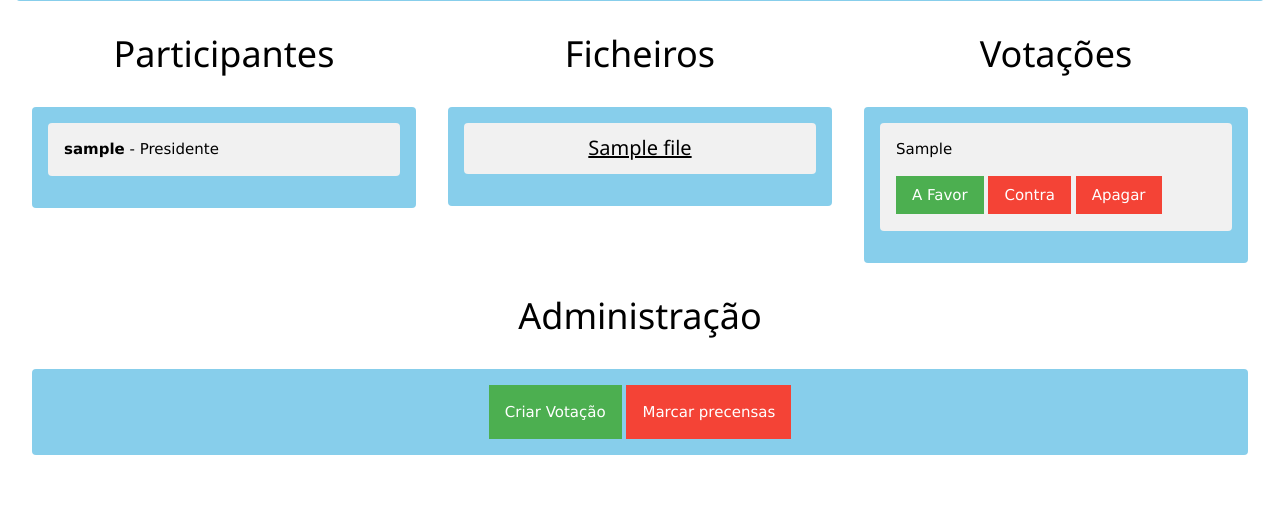
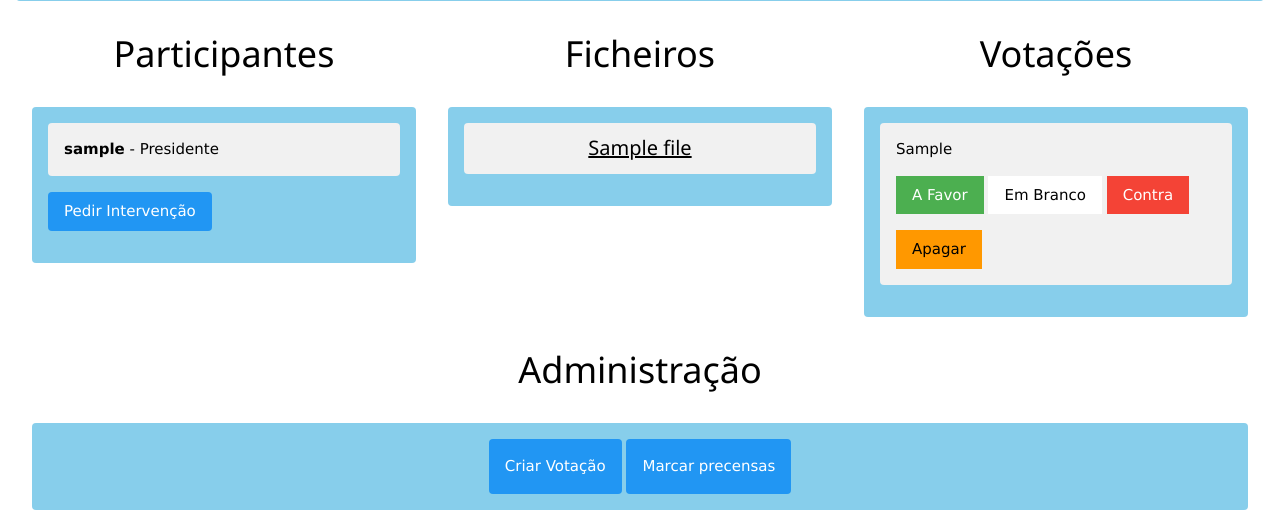
Before and after one commit to nelsonsilva16/MeetingSupportApp, a Django app: page /reuniao/1 in a window 1280 px wide. Shown: the part 298-808 px from the top of the page. Before the commit the page ends 753 px from the top, so only its background shows below. Run offline with Django 4.2, Linux system fonts and the light colour scheme; a user stored in the database is signed in; tables that the repository leaves empty hold one stand-in row (values such as "Sample post").

Commit message:
commit 23h

```diff
--- a/MeetingApp/views.py
+++ b/MeetingApp/views.py
@@ -31,9 +31,10 @@ def pagina_reuniao(request,id):
     utilizador = models.User.objects.filter(participante__reuniao=id).values('username','participante__reuniao','participante__role')
     ficheiros = models.File.objects.filter(reuniao=id)
     votacoes = models.Votacao.objects.filter(reuniao=id)
+    intervencoes = models.Intervencao.objects.filter(reuniao=id)
 
     reuniao = models.Reuniao.objects.filter(id= id)
-    context = {'ficheiros': ficheiros,'participantes': utilizador, 'reuniao': reuniao,'votacoes': votacoes}
+    context = {'ficheiros': ficheiros,'participantes': utilizador, 'reuniao': reuniao,'votacoes': votacoes,'intervencoes':intervencoes}
     return render(request, "MeetingApp/ReuniaoPage.html", context)
 
 
--- a/templates/MeetingApp/ReuniaoPage.html
+++ b/templates/MeetingApp/ReuniaoPage.html
@@ -20,6 +20,7 @@
                    <p class="w3-medium"><b>{{ item.username }}</b> - {{ item.participante__role }} </p>
                </div>
               {% endfor %}
+                <a class="w3-align-right w3-button w3-blue w3-margin-bottom w3-round" > Pedir Intervenção </a>
         {% else %}
                <h4 class="w3-center">Ainda nao há participantes...</h4>
         {% endif %}
@@ -55,16 +56,16 @@
                  <h4 class="w3-center">{{vote.name}} </h4>
                     <p>{{vote.assunto}}</p>
                     <a class="w3-align-left w3-button w3-green w3-margin-bottom">A Favor</a>
+                    <a class="w3-align-right w3-button w3-white w3-margin-bottom">Em Branco</a>
                     <a class="w3-align-right w3-button w3-red w3-margin-bottom">Contra</a>
                     {% for reu in reuniao %}
                         {% if item.participante__role == 'Presidente' %}
-                            <a class="w3-align-right w3-button w3-red w3-margin-bottom" href="/delete/{{ vote.id }}/{{ reu.id }}">Apagar</a>
+                            <a class="w3-align-right w3-button w3-orange w3-margin-bottom" href="/delete/{{ vote.id }}/{{ reu.id }}">Apagar</a>
                         {% elif item.participante__role == 'Vice-presidente'%}
-                            <a class="w3-align-right w3-button w3-red w3-margin-bottom" href="/delete/{{ vote.id }}/{{ reu.id }}">Apagar </a>
+                            <a class="w3-align-right w3-button w3-orange w3-margin-bottom" href="/delete/{{ vote.id }}/{{ reu.id }}">Apagar </a>
                         {% endif %}
                     {% endfor %}
                 </div>
-
               {% endfor %}
             {% else %}
                <h4 class="w3-center">Ainda nao há votações...</h4>
@@ -80,19 +81,31 @@
             {% for reu in reuniao %}
                <h1 class="w3-center w3-padding-16">Administração</h1>
                <div class="w3-container w3-padding-16 w3-light-blue w3-round">
-                    <a class="w3-align-left w3-button w3-green w3-padding-16 " href="/votacao/{{ reu.id }}">Criar Votação</a>
-                    <a class="w3-align-right w3-button w3-red w3-padding-16 ">Marcar precensas</a>
-                    <a class="w3-align-right w3-button w3-red w3-padding-16 ></a>
+                    <a class="w3-align-left w3-button w3-blue w3-padding-16 w3-round" href="/votacao/{{ reu.id }}">Criar Votação</a>
+                    <a class="w3-align-right w3-button w3-blue w3-padding-16 w3-round">Marcar precensas</a>
                </div>
             {% endfor %}
             </div>
-        {% elif item.participante__role == 'Vice-Presidente' %}
-            <div class="w3-container w3-center w3-padding-top">
+        {% elif item.participante__role == 'Vice-presidente' %}
+            {% for reu in reuniao %}
+            <div class="w3-container w3-third w3-padding-top" >
                <h1 class="w3-center w3-padding-16">Administração</h1>
                <div class="w3-container w3-padding-16 w3-light-blue w3-round">
-                    <a class="w3-align-left w3-button w3-green w3-padding-16 ">Criar Votação</a>
-                    <a class="w3-align-right w3-button w3-red w3-padding-16 ">Marcar precensas</a>
-
+                    <a class="w3-center w3-button w3-blue w3-padding-16 w3-round" href="/votacao/{{ reu.id }}">Criar Votação</a>
+                    <a class="w3-center w3-button w3-blue w3-padding-16 w3-round">Marcar precensas</a>
+                    <div class="w3-align-left w3-container">
+                    {% if intervencoes %}
+                        {% for item in intervencoes %}
+                            <div class="w3-container w3-margin-bottom  w3-light-grey w3-round">
+                                <p class="w3-medium"><b>{{ item.participante }}</b> - {{ item.datai }} </p>
+                            </div>
+                        {% endfor %}
+                        <a class="w3-align-right w3-button w3-blue w3-margin-bottom w3-round" > Pedir Intervenção </a>
+                    {% else %}
+               <h4 class="w3-align-left">Ainda nao há intervenções...</h4>
+        {% endif %}
+                </div>
+            {% endfor %}
                </div>
             </div>
         {% endif %}
@@ -106,3 +119,4 @@
 {% endif %}
 
 {% endblock %}
+</div>
```
